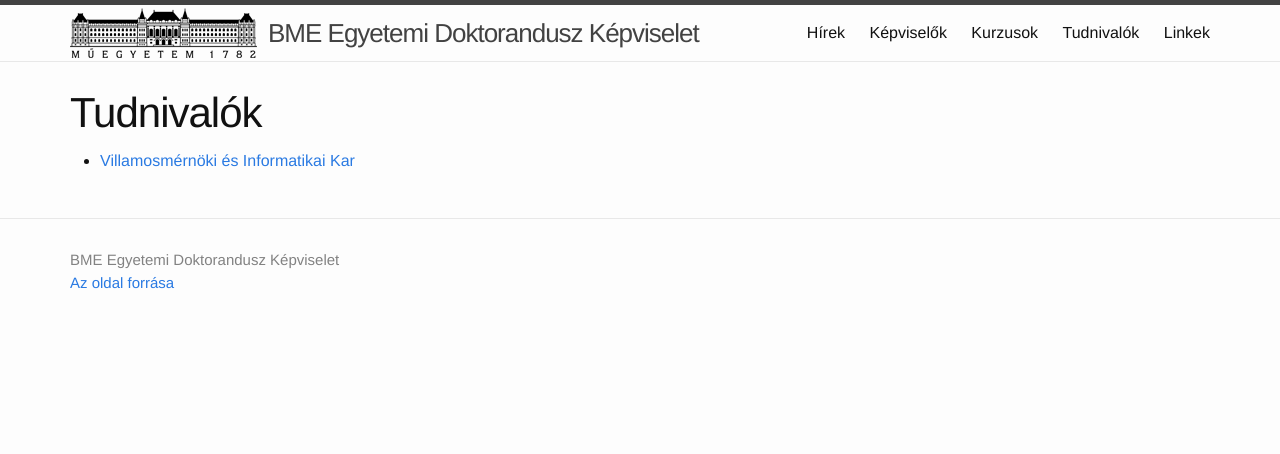
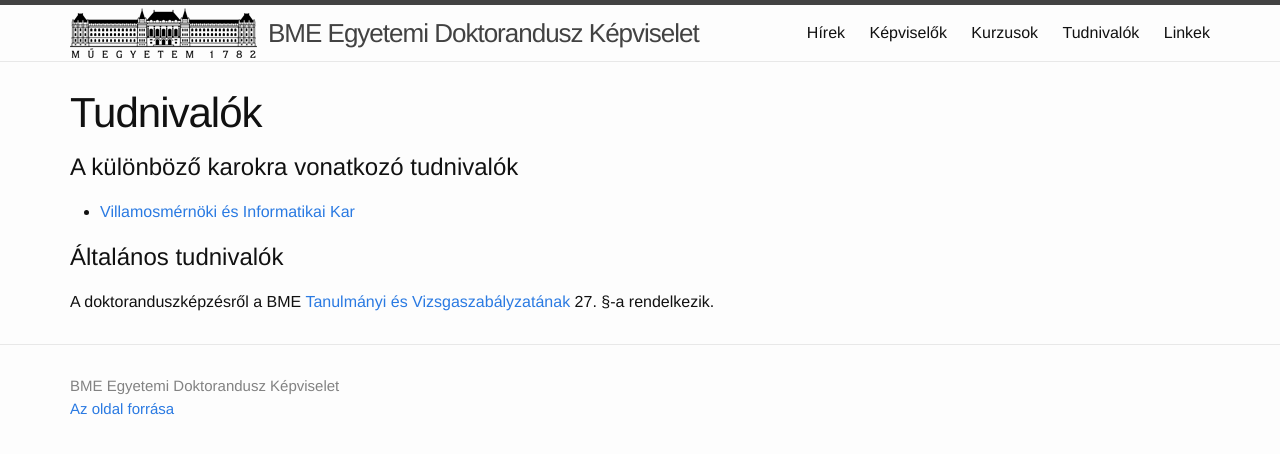
Before and after one commit to totyabaja/bme-edk.github.io, a Jekyll site: the page built from guidelines.html, in a window 1280 px wide. Shown: the top 454 px of the page. Built offline with Jekyll 4.4.1, drawn with Linux system fonts in a browser that asks for light colours.

Commit message:
Added guidelines

```diff
--- a/guidelines.html
+++ b/guidelines.html
@@ -8,10 +8,16 @@
 
   <h1 class="page-heading">{{ page.title }}</h1>
 
+  <h2>A különböző karokra vonatkozó tudnivalók</h2>
+
   <ul>
     {% for guideline in site.guidelines %}
     <li><a href="{{ guideline.url | prepend: site.baseurl }}">{{ guideline.title }}</a></li>
     {% endfor %}
   </ul>
 
+  <h2>Általános tudnivalók</h2>
+
+  <div>A doktoranduszképzésről a BME <a href="https://www.bme.hu/sites/default/files/IFT/bme_TVSZ.pdf">Tanulmányi és Vizsgaszabályzatának</a> 27. §-a rendelkezik.</div>
+
 </div>
```
